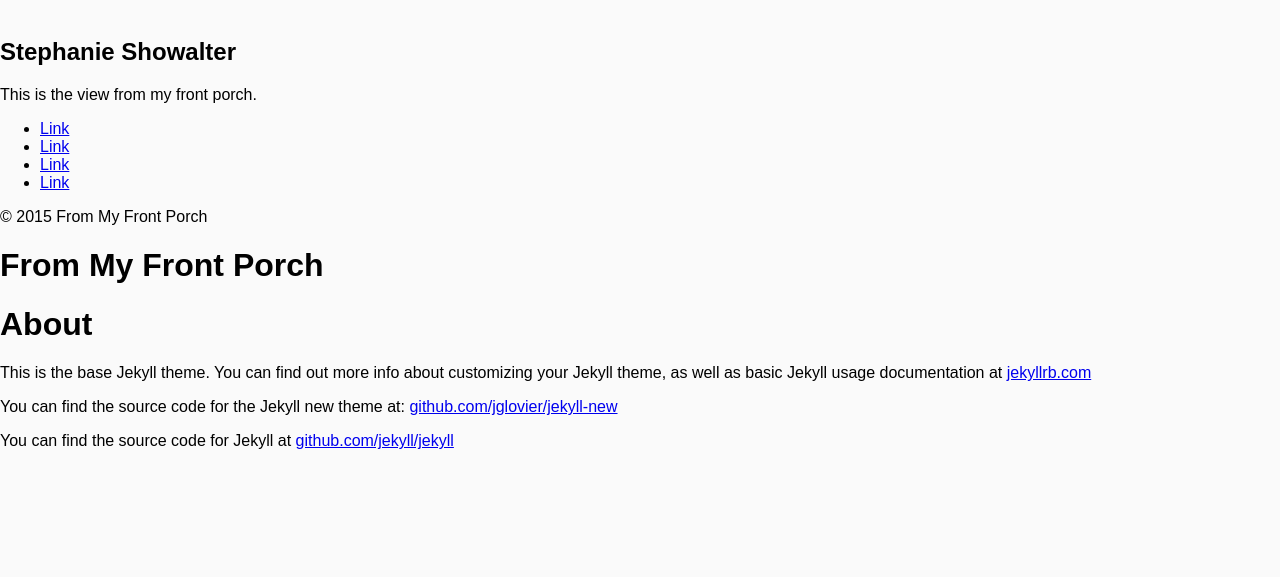
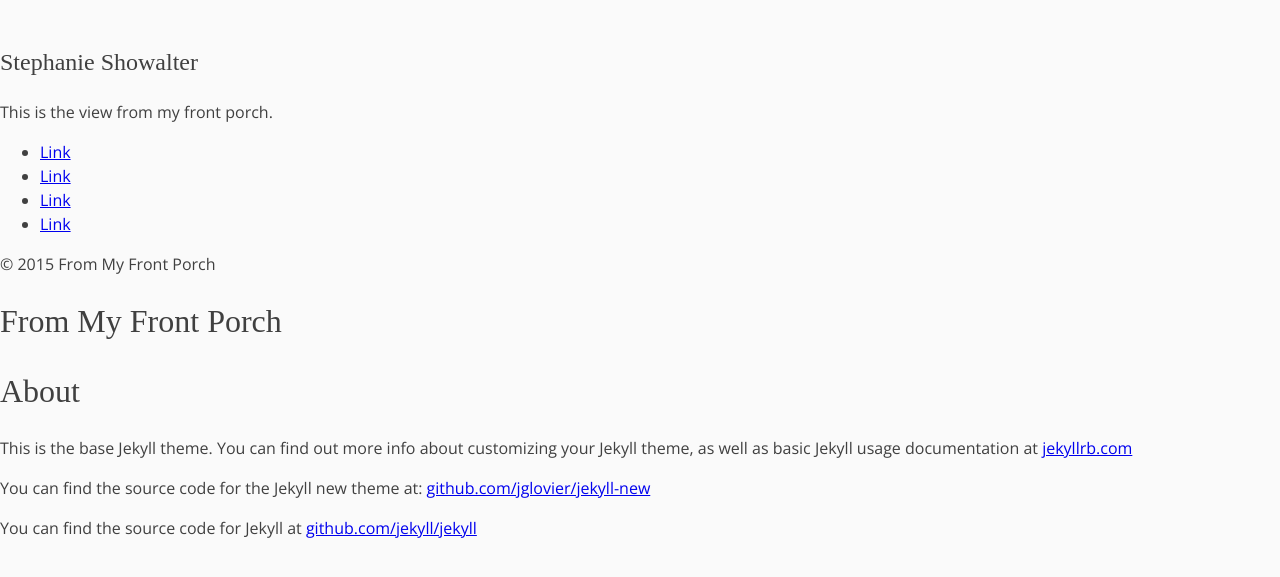
Before and after one commit to orangedaisy/frommyfrontporch, a Jekyll site: the page built from about.md, in a window 1280 px wide. Shown: the top 577 px of the page. Built offline with Jekyll 4.4.1, drawn with Linux system fonts in a browser that asks for light colours; some web fonts are replaced; Markdown is read by kramdown in place of the engine named in the settings.

Commit message:
Style homepage

```diff
--- a/_includes/head.html
+++ b/_includes/head.html
@@ -6,7 +6,7 @@
   <title>{% if page.title %}{{ page.title }}{% else %}{{ site.title }}{% endif %}</title>
   <meta name="description" content="{% if page.excerpt %}{{ page.excerpt | strip_html | strip_newlines | truncate: 160 }}{% else %}{{ site.description }}{% endif %}">
 
-  <link rel="stylesheet" href="//fonts.googleapis.com/css?family=Quando">
+  <link rel="stylesheet" href="//fonts.googleapis.com/css?family=Quando|Open+Sans:400italic,400,700,800">
   <link rel="stylesheet" href="{{ "/css/style.css" | prepend: site.baseurl }}">
   <link rel="canonical" href="{{ page.url | replace:'index.html','' | prepend: site.baseurl | prepend: site.url }}">
   <link rel="alternate" type="application/rss+xml" title="{{ site.title }}" href="{{ "/feed.xml" | prepend: site.baseurl | prepend: site.url }}" />
--- a/_sass/_global.scss
+++ b/_sass/_global.scss
@@ -8,4 +8,15 @@
 
 html {
   background: $c-white;
+  color: $c-grey;
+  font-family: $f-sans;
+  line-height: 1.5;
+  overflow-y: scroll;
 }
+
+h1,h2,h3,h4,h5,h6 {
+  font: {
+    family: $f-brand;
+    weight: 400;
+  }
+}
--- a/_sass/_syntax-highlighting.scss
+++ /dev/null
@@ -1,67 +0,0 @@
-/**
- * Syntax highlighting styles
- */
-.highlight {
-    background: #fff;
-    @extend %vertical-rhythm;
-
-    .c     { color: #998; font-style: italic } // Comment
-    .err   { color: #a61717; background-color: #e3d2d2 } // Error
-    .k     { font-weight: bold } // Keyword
-    .o     { font-weight: bold } // Operator
-    .cm    { color: #998; font-style: italic } // Comment.Multiline
-    .cp    { color: #999; font-weight: bold } // Comment.Preproc
-    .c1    { color: #998; font-style: italic } // Comment.Single
-    .cs    { color: #999; font-weight: bold; font-style: italic } // Comment.Special
-    .gd    { color: #000; background-color: #fdd } // Generic.Deleted
-    .gd .x { color: #000; background-color: #faa } // Generic.Deleted.Specific
-    .ge    { font-style: italic } // Generic.Emph
-    .gr    { color: #a00 } // Generic.Error
-    .gh    { color: #999 } // Generic.Heading
-    .gi    { color: #000; background-color: #dfd } // Generic.Inserted
-    .gi .x { color: #000; background-color: #afa } // Generic.Inserted.Specific
-    .go    { color: #888 } // Generic.Output
-    .gp    { color: #555 } // Generic.Prompt
-    .gs    { font-weight: bold } // Generic.Strong
-    .gu    { color: #aaa } // Generic.Subheading
-    .gt    { color: #a00 } // Generic.Traceback
-    .kc    { font-weight: bold } // Keyword.Constant
-    .kd    { font-weight: bold } // Keyword.Declaration
-    .kp    { font-weight: bold } // Keyword.Pseudo
-    .kr    { font-weight: bold } // Keyword.Reserved
-    .kt    { color: #458; font-weight: bold } // Keyword.Type
-    .m     { color: #099 } // Literal.Number
-    .s     { color: #d14 } // Literal.String
-    .na    { color: #008080 } // Name.Attribute
-    .nb    { color: #0086B3 } // Name.Builtin
-    .nc    { color: #458; font-weight: bold } // Name.Class
-    .no    { color: #008080 } // Name.Constant
-    .ni    { color: #800080 } // Name.Entity
-    .ne    { color: #900; font-weight: bold } // Name.Exception
-    .nf    { color: #900; font-weight: bold } // Name.Function
-    .nn    { color: #555 } // Name.Namespace
-    .nt    { color: #000080 } // Name.Tag
-    .nv    { color: #008080 } // Name.Variable
-    .ow    { font-weight: bold } // Operator.Word
-    .w     { color: #bbb } // Text.Whitespace
-    .mf    { color: #099 } // Literal.Number.Float
-    .mh    { color: #099 } // Literal.Number.Hex
-    .mi    { color: #099 } // Literal.Number.Integer
-    .mo    { color: #099 } // Literal.Number.Oct
-    .sb    { color: #d14 } // Literal.String.Backtick
-    .sc    { color: #d14 } // Literal.String.Char
-    .sd    { color: #d14 } // Literal.String.Doc
-    .s2    { color: #d14 } // Literal.String.Double
-    .se    { color: #d14 } // Literal.String.Escape
-    .sh    { color: #d14 } // Literal.String.Heredoc
-    .si    { color: #d14 } // Literal.String.Interpol
-    .sx    { color: #d14 } // Literal.String.Other
-    .sr    { color: #009926 } // Literal.String.Regex
-    .s1    { color: #d14 } // Literal.String.Single
-    .ss    { color: #990073 } // Literal.String.Symbol
-    .bp    { color: #999 } // Name.Builtin.Pseudo
-    .vc    { color: #008080 } // Name.Variable.Class
-    .vg    { color: #008080 } // Name.Variable.Global
-    .vi    { color: #008080 } // Name.Variable.Instance
-    .il    { color: #099 } // Literal.Number.Integer.Long
-}
--- a/_sass/helpers/_variables.scss
+++ b/_sass/helpers/_variables.scss
@@ -21,3 +21,7 @@ $p-pastel: ( // main color palette
 
 $c-white: #fafafa;
 $c-grey:  #404040;
+
+// fonts
+$f-brand: "Quando";
+$f-sans: "Open Sans";
--- a/css/style.scss
+++ b/css/style.scss
@@ -1,12 +1,18 @@
 ---
 ---
 
-@import "vendor/normalize";
 @import "vendor/bourbon/bourbon";
 @import "vendor/elf";
-@import "vendor/syntax-highlighting";
 
 @import "helpers/variables";
 @import "helpers/functions";
 
+*,
+*:before,
+*:after {
+  box-sizing: border-box;
+}
+
+@import "vendor/normalize";
+@import "vendor/syntax-highlighting";
 @import "global";
```
